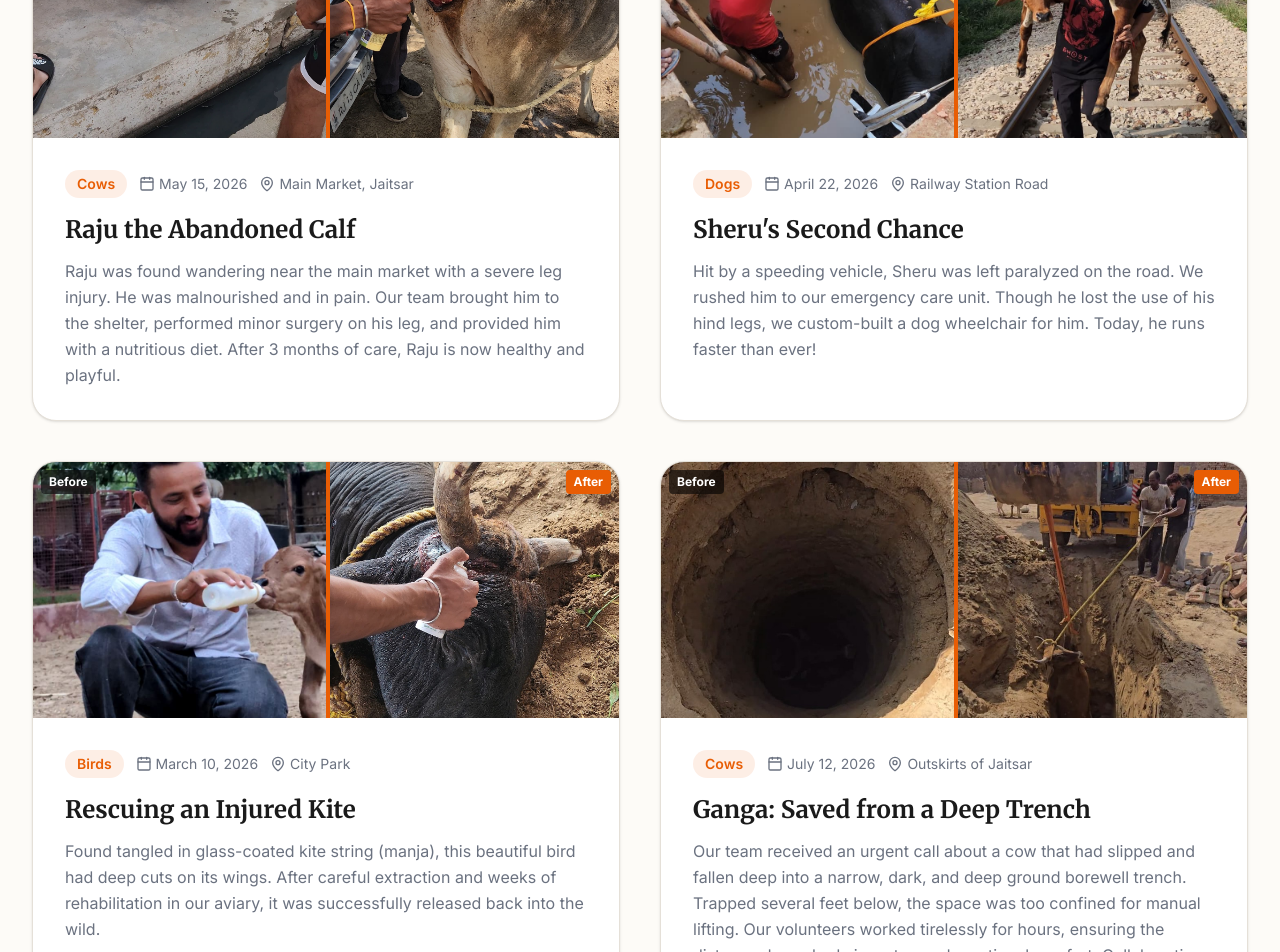
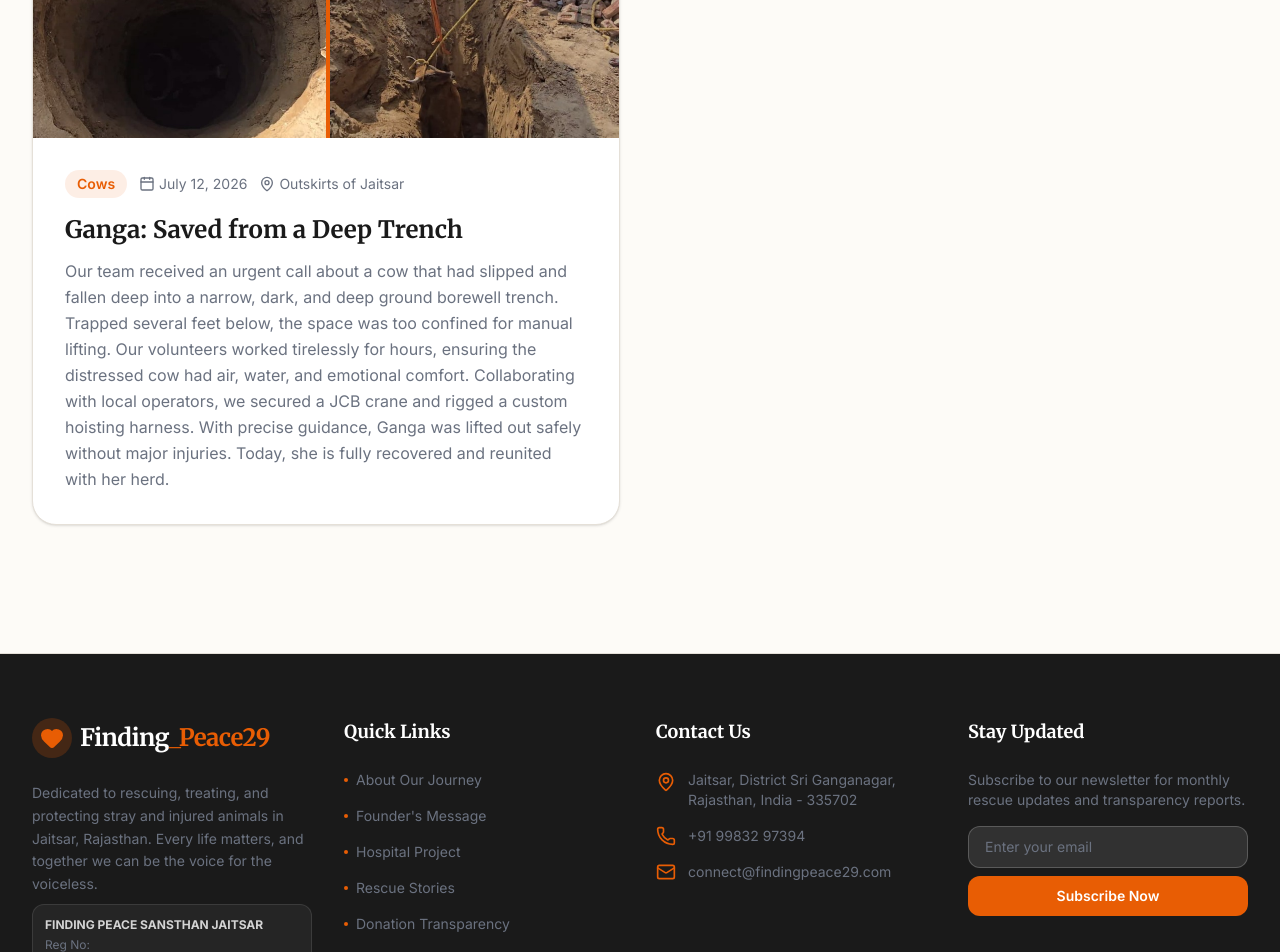
Before and after one commit to tarundutta499-tech/Finding_Peace29, a Next.js app: page /rescues in a window 1280 px wide. Shown: the part 600-1552 px from the top of the page. Built offline with nearby package versions, Linux system fonts and the light colour scheme; no server answers.

Commit message:
Remove old mock rescue stories and keep only Ganga's story

```diff
--- a/src/app/rescues/page.tsx
+++ b/src/app/rescues/page.tsx
@@ -9,39 +9,6 @@ import { Calendar, MapPin, Search } from "lucide-react";
 const MOCK_RESCUES = [
   {
     id: 1,
-    title: "Raju the Abandoned Calf",
-    animalType: "Cow",
-    date: "May 15, 2026",
-    location: "Main Market, Jaitsar",
-    beforeImg: "/images/img1.jpg",
-    afterImg: "/images/img3.jpg",
-    story: "Raju was found wandering near the main market with a severe leg injury. He was malnourished and in pain. Our team brought him to the shelter, performed minor surgery on his leg, and provided him with a nutritious diet. After 3 months of care, Raju is now healthy and playful.",
-    category: "Cows"
-  },
-  {
-    id: 2,
-    title: "Sheru's Second Chance",
-    animalType: "Dog",
-    date: "April 22, 2026",
-    location: "Railway Station Road",
-    beforeImg: "/images/img6.jpg",
-    afterImg: "/images/img7.jpg",
-    story: "Hit by a speeding vehicle, Sheru was left paralyzed on the road. We rushed him to our emergency care unit. Though he lost the use of his hind legs, we custom-built a dog wheelchair for him. Today, he runs faster than ever!",
-    category: "Dogs"
-  },
-  {
-    id: 3,
-    title: "Rescuing an Injured Kite",
-    animalType: "Bird",
-    date: "March 10, 2026",
-    location: "City Park",
-    beforeImg: "/images/img4.jpg",
-    afterImg: "/images/img2.jpg",
-    story: "Found tangled in glass-coated kite string (manja), this beautiful bird had deep cuts on its wings. After careful extraction and weeks of rehabilitation in our aviary, it was successfully released back into the wild.",
-    category: "Birds"
-  },
-  {
-    id: 4,
     title: "Ganga: Saved from a Deep Trench",
     animalType: "Cow",
     date: "July 12, 2026",
```
